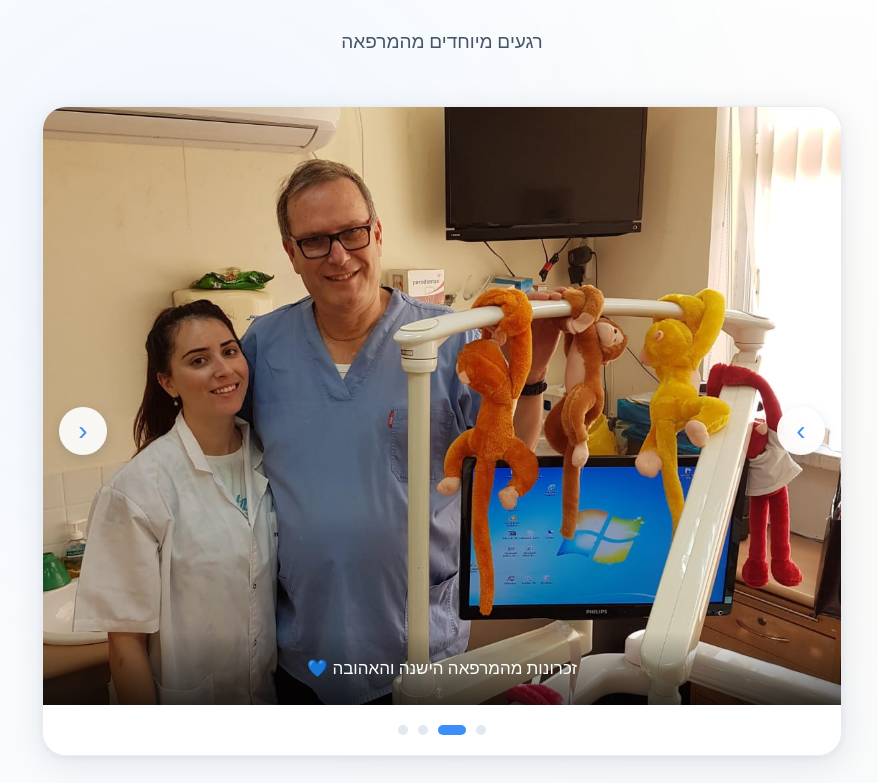
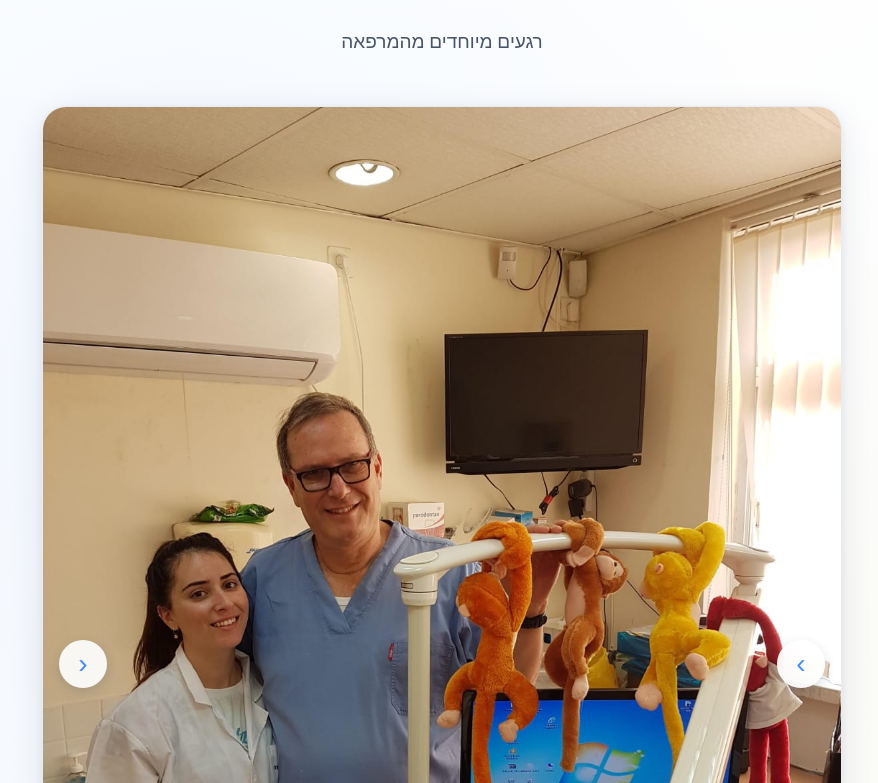
Before and after one commit to Ranb972/DocSpa, a React (Vite) app: page / in a window 1280 px wide. Shown: the part 2617-3400 px from the top of the page, without its empty margins (198-1076 px from the left). Built offline with nearby package versions, Linux system fonts and the light colour scheme; a web font is replaced by a local one.

Commit message:
fix: gallery RTL arrows and portrait image display
- Swap arrow positions for RTL (next on right, prev on left)
- Change aspect ratio from 4:3 to 3:4 for portrait photos
- Use object-fit: contain to show full images without cropping
- Add subtle background gradient behind contained images

```diff
--- a/src/sections/Gallery.css
+++ b/src/sections/Gallery.css
@@ -45,12 +45,13 @@
   border: 1px solid rgba(226, 232, 240, 0.8);
 }
 
-/* Slides Container */
+/* Slides Container - Portrait aspect ratio for vertical photos */
 .gallery-slides {
   position: relative;
   width: 100%;
-  aspect-ratio: 4/3;
+  aspect-ratio: 3/4;
   overflow: hidden;
+  background: linear-gradient(135deg, #f8fafc 0%, #e2e8f0 100%);
 }
 
 /* Individual Slide */
@@ -75,12 +76,15 @@
   width: 100%;
   height: 100%;
   overflow: hidden;
+  display: flex;
+  align-items: center;
+  justify-content: center;
 }
 
 .gallery-image {
   width: 100%;
   height: 100%;
-  object-fit: cover;
+  object-fit: contain;
   object-position: center;
   transition: transform 0.6s ease;
 }
@@ -245,7 +249,7 @@
   }
 
   .gallery-slides {
-    aspect-ratio: 1/1;
+    aspect-ratio: 3/4;
   }
 
   .gallery-arrow {
--- a/src/sections/Gallery.jsx
+++ b/src/sections/Gallery.jsx
@@ -108,20 +108,20 @@ const Gallery = () => {
           onTouchMove={onTouchMove}
           onTouchEnd={onTouchEnd}
         >
-          {/* Navigation Arrows */}
+          {/* Navigation Arrows - RTL: next on right, prev on left */}
+          <button
+            className="gallery-arrow gallery-arrow-next"
+            onClick={nextSlide}
+            aria-label="התמונה הבאה"
+          >
+            ‹
+          </button>
           <button
             className="gallery-arrow gallery-arrow-prev"
             onClick={prevSlide}
             aria-label="התמונה הקודמת"
           >
             ›
-          </button>
-          <button
-            className="gallery-arrow gallery-arrow-next"
-            onClick={nextSlide}
-            aria-label="התמונה הבאה"
-          >
-            ‹
           </button>
 
           {/* Slides Container */}
```
